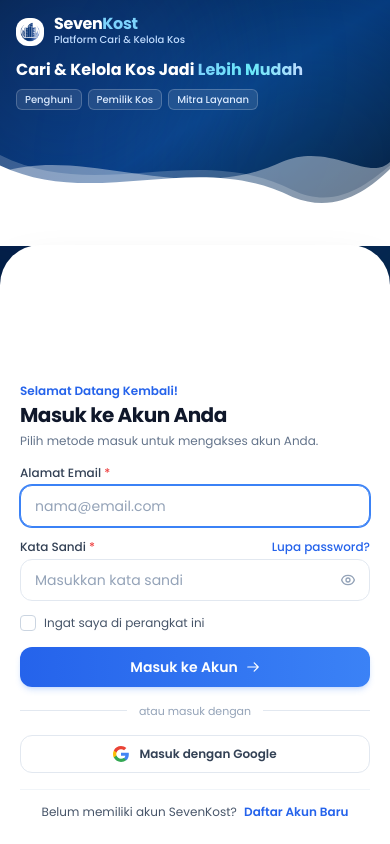
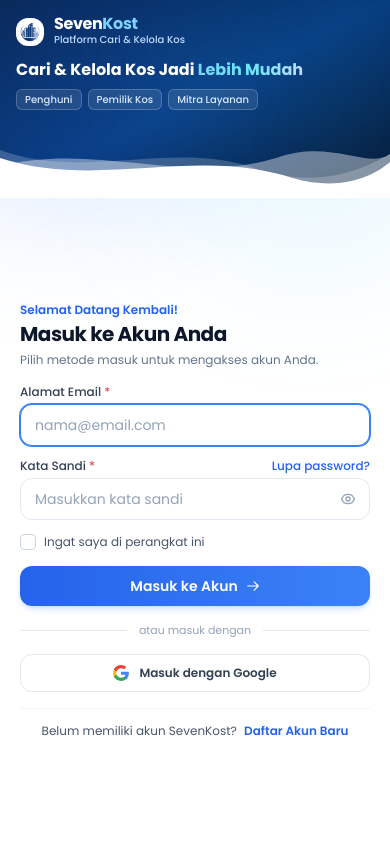
Before and after one commit to Fputradf/seven-kost, a Laravel app: page /login in a window 390 px wide; the page is wider, and only the part inside the window is pictured. Run offline with Laravel 12, Linux system fonts and the light colour scheme; style sheets or scripts are compiled from the project's sources; parts of the project's set-up code (start-up, migrations or seed data) failed here and were passed over.

Commit message:
fix(auth): fix mobile layout crash, eliminate gap and shadow glitch, seamless wave transition

```diff
--- a/resources/views/auth/login.blade.php
+++ b/resources/views/auth/login.blade.php
@@ -1,10 +1,10 @@
 <x-guest-layout title="Masuk ke Akun - SevenKost">
-    <div class="min-h-screen min-h-[100dvh] lg:h-screen w-full flex flex-col lg:flex-row lg:overflow-hidden bg-[#031d44]" x-data="{ showPassword: false }">
+    <div class="min-h-screen lg:h-screen w-full flex flex-col lg:flex-row lg:overflow-hidden bg-white" x-data="{ showPassword: false }">
 
         {{-- ============================================================= --}}
         {{-- LAYER KIRI / ATAS MOBILE (NAVY GELAP SEPERTI WELCOME HERO)   --}}
         {{-- ============================================================= --}}
-        <div class="w-full lg:w-1/2 bg-gradient-to-br from-[#031d44] via-[#05377a] to-[#020b1f] text-white flex flex-col justify-center shrink-0 lg:overflow-hidden relative">
+        <div class="w-full lg:w-1/2 bg-gradient-to-br from-[#031d44] via-[#05377a] to-[#020b1f] text-white flex flex-col justify-between shrink-0 lg:overflow-hidden relative">
 
             {{-- Glow samar biru seperti pada welcome hero --}}
             <div class="absolute -top-24 -left-24 w-80 h-80 bg-blue-500/15 rounded-full blur-3xl pointer-events-none"></div>
@@ -117,16 +117,16 @@
             </div>
 
             {{-- ========================================================= --}}
-            {{-- MULTI-LAYER WAVE PATTERN TRANSITION (EKSTRA BESAR KE BAWAH) --}}
+            {{-- MULTI-LAYER WAVE PATTERN TRANSITION (MENYATU SEMPURNA)    --}}
             {{-- ========================================================= --}}
             <div class="w-full overflow-hidden leading-none lg:hidden pointer-events-none -mb-[1px]">
-                <svg class="relative block w-full h-28 sm:h-36" viewBox="0 0 1440 320" preserveAspectRatio="none">
+                <svg class="relative block w-full h-16 sm:h-20" viewBox="0 0 1440 160" preserveAspectRatio="none">
                     {{-- Layer Gelombang Belakang (Semi-transparan untuk kedalaman) --}}
-                    <path d="M0,60 C360,200 720,20 1080,160 C1240,220 1360,140 1440,90 L1440,320 L0,320 Z" class="fill-white/20"></path>
+                    <path d="M0,40 C320,120 640,10 960,90 C1200,140 1360,80 1440,50 L1440,160 L0,160 Z" class="fill-white/20"></path>
                     {{-- Layer Gelombang Tengah (Semi-transparan untuk kedalaman berlapis) --}}
-                    <path d="M0,110 C320,30 680,210 1040,80 C1220,20 1360,140 1440,80 L1440,320 L0,320 Z" class="fill-white/40"></path>
+                    <path d="M0,80 C360,20 680,130 1020,60 C1220,10 1360,90 1440,50 L1440,160 L0,160 Z" class="fill-white/40"></path>
                     {{-- Layer Gelombang Depan (Solid White menyatu ke form) --}}
-                    <path d="M0,90 C360,220 720,40 1080,180 C1240,230 1360,160 1440,100 L1440,320 L0,320 Z" class="fill-white"></path>
+                    <path d="M0,60 C360,140 720,30 1080,110 C1260,145 1380,105 1440,70 L1440,160 L0,160 Z" class="fill-white"></path>
                 </svg>
             </div>
         </div>
@@ -134,8 +134,8 @@
         {{-- ============================================================= --}}
         {{-- LAYER KANAN / BAWAH MOBILE (FORM PUTIH BERSIH & RESPONSIVE)   --}}
         {{-- ============================================================= --}}
-        <div class="w-full lg:w-1/2 bg-white rounded-t-[2.5rem] sm:rounded-t-[3rem] lg:rounded-none -mt-10 sm:-mt-14 lg:mt-0 relative z-10 shadow-2xl lg:shadow-none flex flex-col items-center justify-end px-5 pt-6 pb-6 sm:pb-8 lg:p-10 xl:p-12 flex-1 mt-auto">
-            <div class="max-w-sm xl:max-w-md w-full mt-auto mb-0 lg:my-auto">
+        <div class="w-full lg:w-1/2 bg-white flex flex-col items-center px-5 py-6 sm:p-8 lg:p-10 xl:p-12 flex-1">
+            <div class="max-w-sm xl:max-w-md w-full my-auto">
 
                 {{-- Header Form --}}
                 <div class="mb-4 sm:mb-5">
```
Also changed, not shown: resources/views/auth/register.blade.php (+8 -8 lines).
